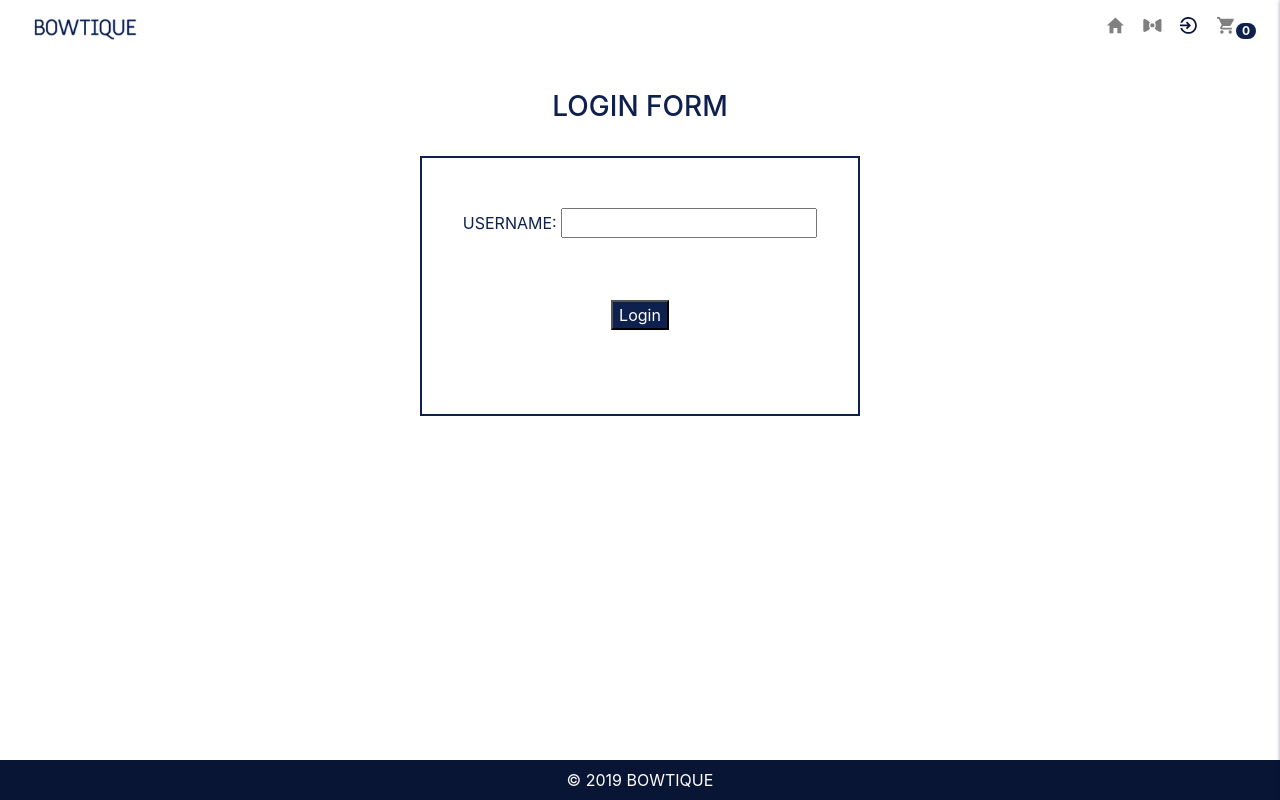
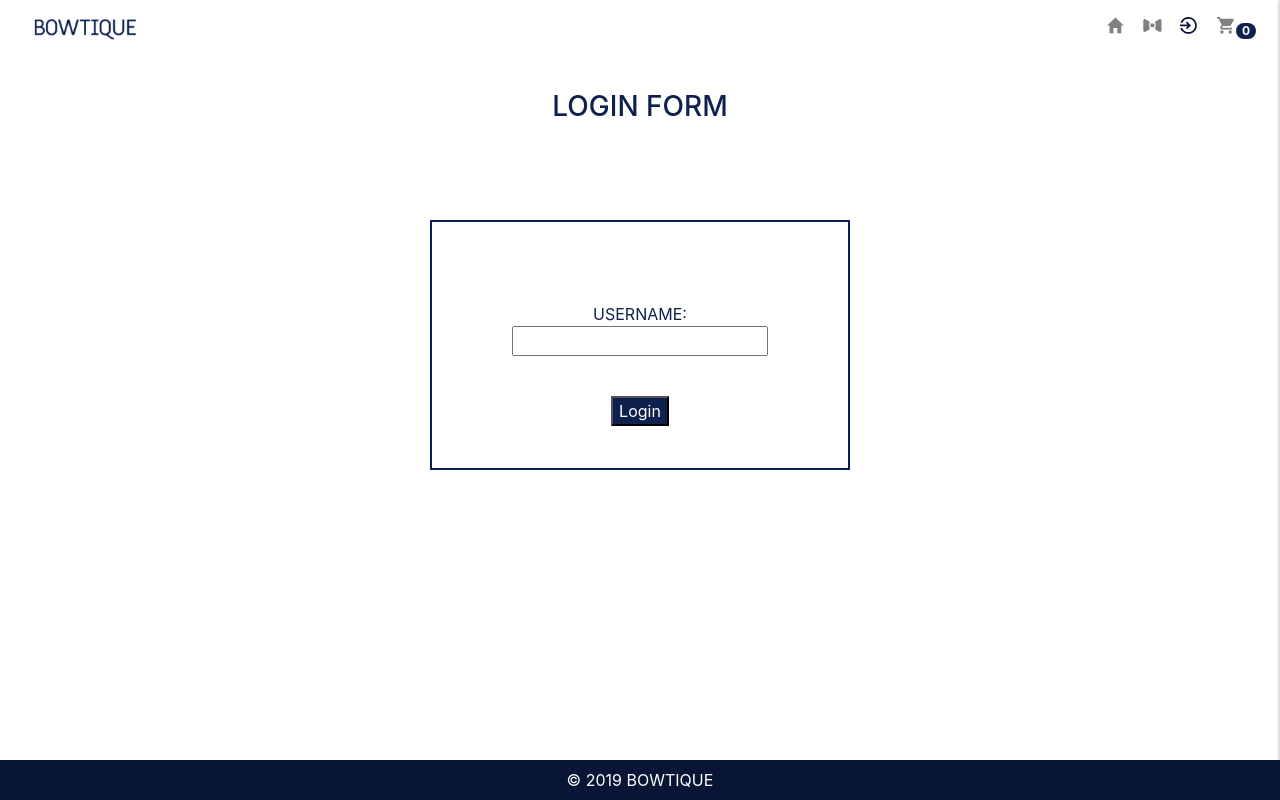
Before and after one commit to ijanett/bowtique_client, a React (Create React App) app: page /login in a window 1280 px wide. Built offline with nearby package versions, Linux system fonts and the light colour scheme.

Commit message:
Style login form

```diff
--- a/src/index.css
+++ b/src/index.css
@@ -235,16 +235,16 @@ overflow: scroll;
 
 .login-container form {
   border: 2px solid #0e204d;
-  padding: 50px 24px;
-  width: 440px;
-  height: 260px;
-  margin: 0 auto;
+  padding: 80px 43px;
+  width: 420px;
+  height: 250px;
+  margin: 5% auto;
   max-width: 90%;
 }
 
 .login-container input[type=submit] {
   display: inline-block;
-  margin-top: 10%;
+  margin-top: 5%;
 }
 
 /* HOME */
```
